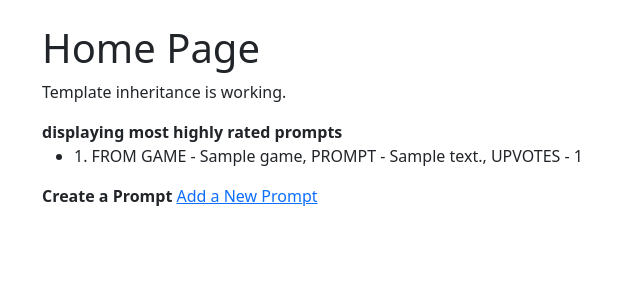
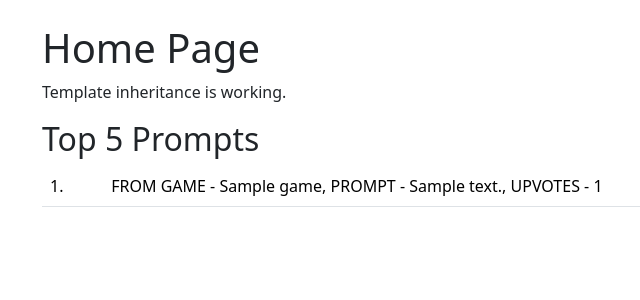
Before and after one commit to mc3071258/verve, a Django app: page / in a window 1280 px wide. Shown: the part 48-348 px from the top of the page, without its empty margins (40-680 px from the left). Run offline with Django 5.2, Linux system fonts and the light colour scheme; tables that the repository leaves empty hold one stand-in row (values such as "Sample post").

Commit message:
removed extra create button and update list to use table

```diff
--- a/templates/core/home.html
+++ b/templates/core/home.html
@@ -7,22 +7,23 @@
 <p>Template inheritance is working.</p>
 
 <div>
-    <strong> displaying most highly rated prompts </strong>
-    {% if prompts %}
-        <ul>
-            {% for prompt in prompts %}
-                <li>
-                    {{ forloop.counter }}. FROM GAME - {{ prompt.game }}, PROMPT - {{ prompt.text }}, UPVOTES - {{ prompt.upvotes}}
-                </li>
-            {% endfor %}
-        </ul>
+    <h2> Top 5 Prompts </h2>
+
+            {% if  prompts %}
+            <table class="table">
+                {% for prompt in prompts %}
+                <tr>
+                    <td>{{ forloop.counter }}.</td>
+                    <td>FROM GAME - {{ prompt.game }}, PROMPT - {{ prompt.text }}, UPVOTES - {{ prompt.upvotes}} </td>
+                </tr>
+                {% endfor %}
+            </table>
+
     {% else %}
-        <strong>There are no prompts present</strong>
+    <strong>There are no prompts present</strong>
     {% endif %}
+
+
 </div>
 
-<div>
-    <strong>Create a Prompt</strong>
-    <a href="/create_prompt/">Add a New Prompt</a><br />
-</div>
 {% endblock %}
```
